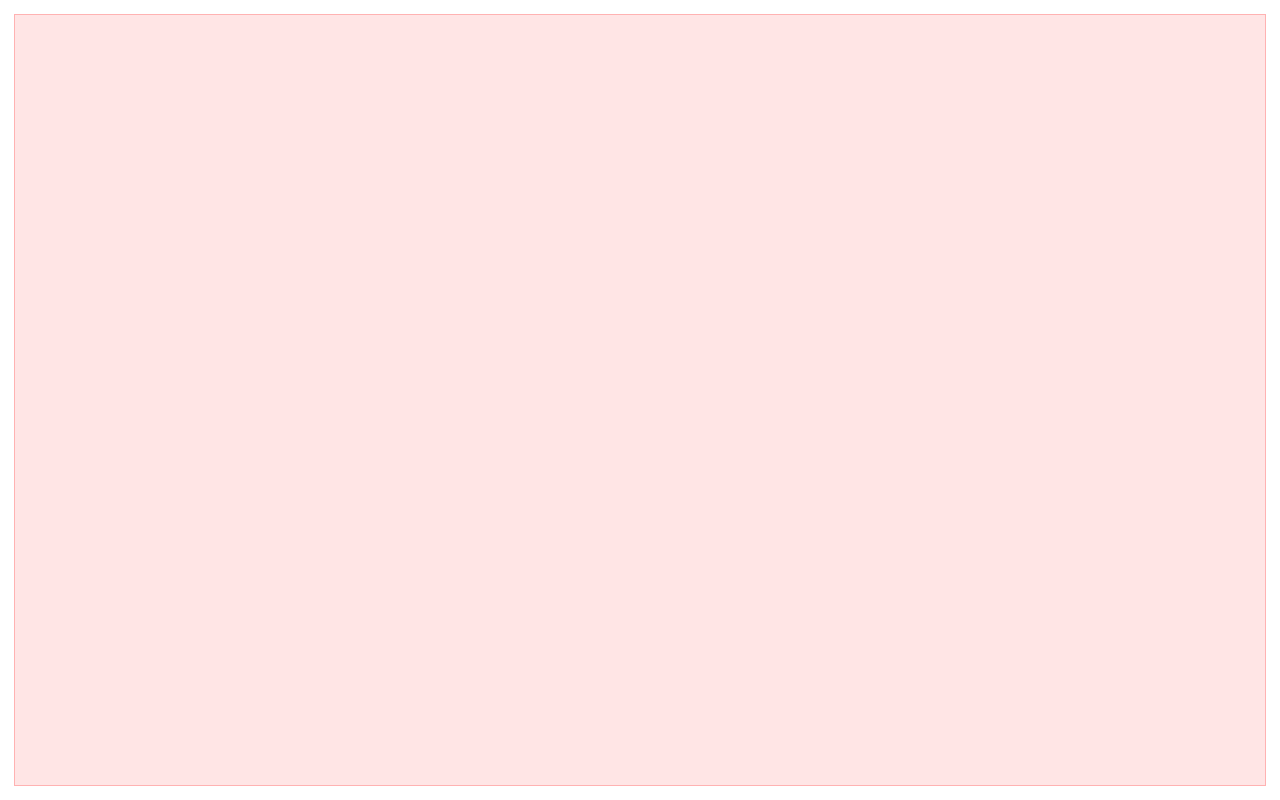
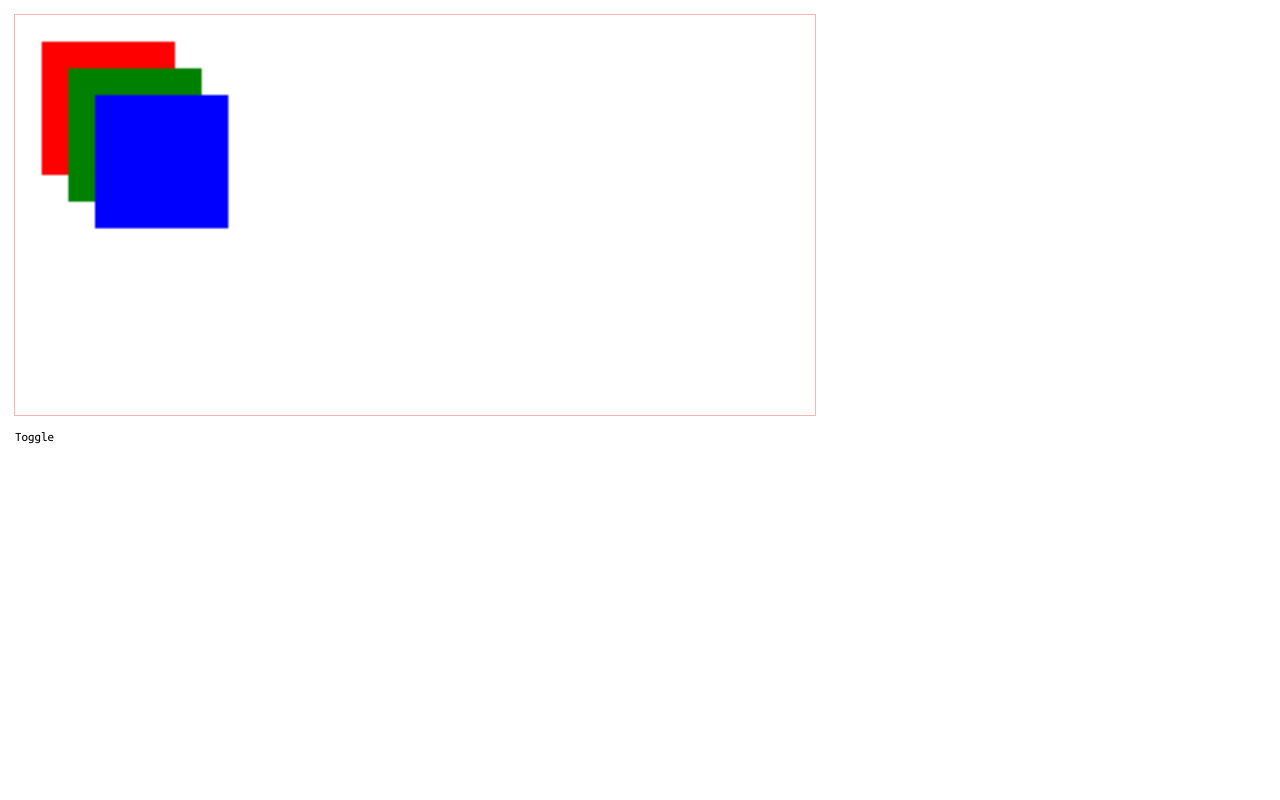
Before and after one commit to ampatspell/tiny-svelte, a SvelteKit app: page /dev in a window 1280 px wide. Built offline with nearby package versions, Linux system fonts and the light colour scheme.

Commit message:
trivial rendering

```diff
--- /dev/null
+++ b/src/lib/canvas/box.svelte
@@ -0,0 +1,25 @@
+<script lang="ts">
+	import type { Position, Size } from "$lib/types";
+	import { getCanvasContext } from "./context.svelte";
+
+  let { position, size, fill } = $props<{
+    position: Position;
+    size: Size;
+    fill: string;
+  }>();
+
+  let context = getCanvasContext();
+
+  $effect(() => {
+    console.log('box', position, size, fill);
+    let ctx = context.canvas?.getContext('2d');
+    if(ctx) {
+      ctx.save();
+      {
+        ctx.fillStyle = fill;
+        ctx.fillRect(position.x, position.y, size.width, size.height);
+      }
+      ctx.restore();
+    }
+  });
+</script>
--- a/src/lib/canvas/canvas.svelte
+++ b/src/lib/canvas/canvas.svelte
@@ -1,6 +1,14 @@
 <script lang="ts">
 	import type { Size } from "$lib/types";
 	import { resize } from "$lib/use-resize.svelte";
+	import type { Snippet } from "svelte";
+	import { createCanvasContext } from "./context.svelte";
+
+  let context = createCanvasContext();
+
+  let { children } = $props<{
+    children?: Snippet
+  }>();
 
   let onResize = (size: Size) => {
     console.log(size);
@@ -8,11 +16,15 @@
 
 </script>
 
-<canvas class="canvas" use:resize={{ onResize }}/>
+<canvas bind:this={context.canvas} class="canvas" use:resize={{ onResize }}>
+  {#if children}
+    {@render children()}
+  {/if}
+</canvas>
 
 <style lang="scss">
   .canvas {
-    background: rgba(255,0,0,0.1);
+    background: transparent;
     width: 100%;
     height: 100%;
   }
--- /dev/null
+++ b/src/lib/canvas/context.svelte.ts
@@ -0,0 +1,17 @@
+import { getContext, setContext } from "svelte"
+
+const CONTEXT_NAME = 'canvas';
+
+class CanvasContext {
+  canvas = $state<HTMLCanvasElement>();
+}
+
+export const createCanvasContext = () => {
+  const context = new CanvasContext();
+  setContext(CONTEXT_NAME, context);
+  return context;
+}
+
+export const getCanvasContext= () => {
+  return getContext(CONTEXT_NAME) as CanvasContext;
+}
--- a/src/lib/types.ts
+++ b/src/lib/types.ts
@@ -1 +1,2 @@
 export type Size = { width: number, height: number };
+export type Position = { x: number, y: number };
--- /dev/null
+++ b/src/routes/+layout.ts
@@ -0,0 +1 @@
+export const ssr = false;
--- a/src/routes/dev/+page.svelte
+++ b/src/routes/dev/+page.svelte
@@ -1,10 +1,32 @@
-<script>
+<script lang="ts">
+	import Box from "$lib/canvas/box.svelte";
 	import Canvas from "$lib/canvas/canvas.svelte";
+	import type { Position, Size } from "$lib/types";
+
+  let size = { width: 50, height: 50 };
+
+  let boxes = $state<(Position & { fill: string })[]>([
+    { x: 10, y: 10, fill: 'red' },
+    { x: 20, y: 20, fill: 'green' },
+    { x: 30, y: 30, fill: 'blue' },
+  ]);
+
+  let toggle = () => {
+    boxes.reverse();
+  }
+
 </script>
 
 <div class="page">
   <div class="container">
-    <Canvas/>
+    <Canvas>
+      {#each boxes as box, i (i)}
+        <Box position={box} {size} fill={box.fill} />
+      {/each}
+    </Canvas>
+  </div>
+  <div class="row">
+    <button onclick={toggle}>Toggle</button>
   </div>
 </div>
 
@@ -12,9 +34,12 @@
   .page {
     flex: 1;
     padding: 15px;
+    display: flex;
+    flex-direction: column;
+    gap: 15px;
     > .container {
-      width: 100%;
-      height: 100%;
+      width: 800px;
+      height: 400px;
       outline: 1px solid rgba(255,0,0,0.3);
     }
   }
```
